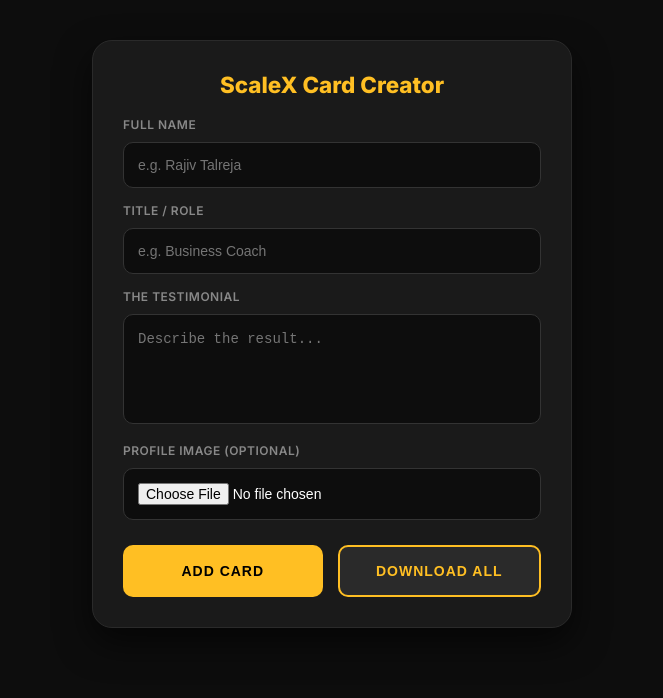
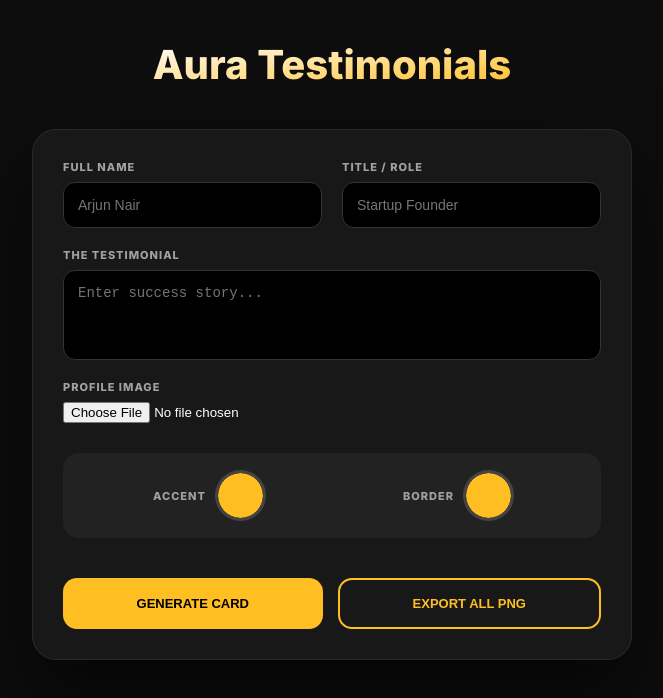
Before and after one commit to minnulekha/TestimonialCard, a plain HTML site: page index.html in a window 1280 px wide. Shown: the whole page, without its empty margins (308-971 px from the left). Drawn offline with Linux system fonts and the light colour scheme.

Commit message:
Updated Features

```diff
--- a/index.html
+++ b/index.html
@@ -3,18 +3,31 @@
 <head>
     <meta charset="UTF-8">
     <meta name="viewport" content="width=device-width, initial-scale=1.0">
-    <title>Final ScaleX Testimonial Generator</title>
+    <title>Aura Testimonials | Ultra HD</title>
 
     <script src="https://html2canvas.hertzen.com/dist/html2canvas.min.js"></script>
 
     <style>
-        /* Modern, professional font */
         @import url('https://fonts.googleapis.com/css2?family=Inter:wght@400;600;700;800&display=swap');
 
+        /* 🛠️ GLOBAL RESET: Prevents overlap and layout shifting */
+        * {
+            box-sizing: border-box;
+            margin: 0;
+            padding: 0;
+        }
+
+        :root {
+            --accent-color: #FFBF23;
+            --border-color: #FFBF23;
+            --bg-dark: #0d0d0d;
+            --card-bg: #000000;
+            --text-gray: #a1a1a1;
+        }
+
         body {
-            background: #0d0d0d; /* Slightly lighter black for contrast */
+            background: var(--bg-dark);
             font-family: 'Inter', sans-serif;
-            margin: 0;
             padding: 40px 20px;
             color: white;
             display: flex;
@@ -22,282 +35,318 @@
             align-items: center;
         }
 
-        /* 🔧 PRO CONTROLS */
+        header {
+            text-align: center;
+            margin-bottom: 40px;
+        }
+
+        header h1 {
+            font-size: 2.5rem;
+            font-weight: 800;
+            background: linear-gradient(to bottom right, #ffffff, var(--accent-color));
+            -webkit-background-clip: text;
+            -webkit-text-fill-color: transparent;
+        }
+
+        /* 🔧 CONTROL PANEL: Grid ensures no field overlap */
         .controls {
-            background: #1a1a1a;
+            background: #181818;
             padding: 30px;
-            border-radius: 20px;
+            border-radius: 24px;
             border: 1px solid #2a2a2a;
             width: 100%;
-            max-width: 480px;
-            margin-bottom: 60px;
-            box-shadow: 0 15px 35px rgba(0,0,0,0.6);
-            box-sizing: border-box;
+            max-width: 600px;
+            margin-bottom: 50px;
+            box-shadow: 0 40px 80px rgba(0,0,0,0.6);
         }
 
-        .controls h2 {
-            margin-top: 0;
-            color: #FFBF23;
-            font-size: 1.4rem;
-            text-align: center;
-            font-weight: 800;
+        .control-grid {
+            display: grid;
+            grid-template-columns: 1fr 1fr;
+            gap: 20px;
+        }
+
+        .full-width { grid-column: span 2; }
+
+        .form-group {
+            display: flex;
+            flex-direction: column;
+            gap: 8px;
         }
 
         .form-label {
-            display: block;
-            margin: 15px 0 5px;
-            font-size: 12px;
-            font-weight: 600;
+            font-size: 11px;
+            font-weight: 800;
             text-transform: uppercase;
-            color: #888;
-            letter-spacing: 0.5px;
+            color: var(--text-gray);
+            letter-spacing: 1px;
         }
 
-        input, textarea {
+        input[type="text"], textarea {
             width: 100%;
-            margin-top: 5px;
             padding: 14px;
-            box-sizing: border-box;
-            border-radius: 10px;
+            border-radius: 12px;
             border: 1px solid #333;
+            background: #000;
+            color: white;
+            font-size: 14px;
             outline: none;
-            background: #0d0d0d;
-            color: white;
-            transition: 0.3s;
-            font-size: 14px;
         }
 
-        input:focus, textarea:focus {
-            border-color: #FFBF23;
+        input:focus, textarea:focus { border-color: var(--accent-color); }
+        textarea { height: 90px; resize: none; }
+
+        /* 🎨 THEME SECTION */
+        .theme-section {
+            grid-column: span 2;
+            display: flex;
+            justify-content: space-around;
+            background: #222;
+            padding: 20px;
+            border-radius: 16px;
+            margin: 10px 0;
         }
 
-        textarea {
-            height: 110px;
-            resize: none;
-            line-height: 1.5;
+        .picker-group {
+            display: flex;
+            align-items: center;
+            gap: 12px;
         }
 
+        input[type="color"] {
+            -webkit-appearance: none;
+            border: none;
+            width: 45px;
+            height: 45px;
+            border-radius: 50%;
+            cursor: pointer;
+            background: none;
+            padding: 0;
+            box-shadow: 0 0 0 3px #444;
+        }
+
+        input[type="color"]::-webkit-color-swatch-wrapper { padding: 0; }
+        input[type="color"]::-webkit-color-swatch { border: none; border-radius: 50%; }
+
         .btn-group {
+            grid-column: span 2;
             display: flex;
             gap: 15px;
-            margin-top: 25px;
+            margin-top: 10px;
         }
 
         button {
             flex: 1;
             padding: 16px;
-            border: none;
-            border-radius: 10px;
+            border-radius: 14px;
             font-weight: 800;
             cursor: pointer;
             text-transform: uppercase;
-            letter-spacing: 1px;
+            font-size: 13px;
+            border: none;
             transition: 0.2s;
-            font-size: 14px;
         }
 
-        .add-btn {
-            background: #FFBF23;
-            color: black;
-        }
+        .add-btn { background: var(--accent-color); color: black; }
+        .dl-btn { background: transparent; color: var(--accent-color); border: 2px solid var(--accent-color); }
+        button:hover { transform: translateY(-2px); filter: brightness(1.1); }
 
-        .add-btn:hover {
-            background: #e5ac1f;
-            transform: translateY(-2px);
-        }
-
-        .dl-btn {
-            background: #2a2a2a;
-            color: #FFBF23;
-            border: 2px solid #FFBF23;
-        }
-
-        .dl-btn:hover {
-            background: #FFBF23;
-            color: black;
-        }
-
-        /* 📦 CARDS GRID */
+        /* 📦 TESTIMONIAL CARD */
         .container {
             display: flex;
             flex-wrap: wrap;
             gap: 30px;
             justify-content: center;
             width: 100%;
-            max-width: 1300px;
+            max-width: 1200px;
+            padding-bottom: 80px;
         }
 
-        /* 🔥 CORRECTED CARD STYLE */
-        /*
-          THE FIX: The border is applied here, on the SAME element as the border-radius.
-          `overflow: hidden` ensures the content inside strictly respects the curve,
-          preventing any black bleed-out at the corners.
-        */
         .testimonial-card {
             background: #000;
-            padding: 45px 35px;
-
-            /* THESE VALUES MUST MATCH TO ELIMINATE THE RECTANGLE BLEED */
-            border-radius: 36px; /* High radius for deep curve */
-            border: 2px solid #FFBF23; /* Border applied directly */
-            overflow: hidden; /* THE CRITICAL PART - clip the content precisely */
-
-            width: 380px; /* Reference Width */
-            min-height: 260px; /* Reference Height */
-
-            box-shadow: 0 10px 40px rgba(255, 191, 35, 0.08);
+            padding: 45px;
+            border-radius: 40px;
+            border: 4px solid var(--border-color);
+            position: relative;
+            width: 440px;
+            min-height: 280px;
             display: flex;
             flex-direction: column;
             box-sizing: border-box;
-            position: relative;
-            transition: 0.3s ease;
+            overflow: hidden;
         }
 
-        .testimonial-card:hover {
-            box-shadow: 0 15px 50px rgba(255, 191, 35, 0.15);
-            transform: translateY(-5px);
+        .delete-btn {
+            position: absolute;
+            top: 25px;
+            right: 25px;
+            background: rgba(255, 60, 60, 0.2);
+            color: #ff4d4d;
+            width: 30px;
+            height: 30px;
+            border-radius: 50%;
+            display: flex;
+            align-items: center;
+            justify-content: center;
+            cursor: pointer;
+            z-index: 10;
         }
 
-        /* 👤 PROFILE */
         .profile {
             display: flex;
             align-items: center;
             gap: 20px;
-            margin-bottom: 30px;
+            margin-bottom: 25px;
         }
 
-        .profile img {
-            width: 65px;
-            height: 65px;
+        /* 🖼️ THE CRYSTAL CLEAR FIX: NO STRETCH, NO BLUR */
+        .img-frame {
+            width: 75px;
+            height: 75px;
             border-radius: 50%;
-            object-fit: cover;
-            border: 2px solid #FFBF23;
-            background: #222;
+            border: 3px solid var(--accent-color);
+            overflow: hidden;
+            flex-shrink: 0;
+            display: flex;
+            align-items: center;
+            justify-content: center;
+            background: #111;
         }
 
-        /* ✍️ TEXT STYLES */
-        .name {
-            font-weight: 700;
-            font-size: 20px;
-            color: #FFBF23;
-            margin: 0;
-            letter-spacing: -0.3px;
+        .img-frame img {
+            width: 100%;
+            height: 100%;
+            object-fit: cover; /* Keeps image sharp and centered */
+            image-rendering: auto;
+            display: block;
         }
 
-        .role {
-            font-size: 15px;
-            color: #888;
-            margin-top: 4px;
-        }
+        .name { font-weight: 800; font-size: 22px; color: var(--accent-color); margin: 0; }
+        .role { font-size: 15px; color: var(--text-gray); margin-top: 4px; }
+        .testimonial-text { font-size: 17px; line-height: 1.7; color: #eee; font-weight: 400; }
 
-        .testimonial-text {
-            font-size: 15px;
-            line-height: 1.75;
-            color: #eee;
-            margin-top: 5px;
-            font-weight: 400;
-            letter-spacing: 0.1px;
+        @media (max-width: 600px) {
+            .control-grid { grid-template-columns: 1fr; }
+            .full-width { grid-column: span 1; }
         }
     </style>
 </head>
 
 <body>
 
+    <header>
+        <h1>Aura Testimonials</h1>
+    </header>
+
     <div class="controls">
-        <h2>ScaleX Card Creator</h2>
+        <div class="control-grid">
+            <div class="form-group">
+                <label class="form-label">Full Name</label>
+                <input type="text" id="nameInput" placeholder="Arjun Nair">
+            </div>
+            <div class="form-group">
+                <label class="form-label">Title / Role</label>
+                <input type="text" id="roleInput" placeholder="Startup Founder">
+            </div>
+            <div class="form-group full-width">
+                <label class="form-label">The Testimonial</label>
+                <textarea id="textInput" placeholder="Enter success story..."></textarea>
+            </div>
+            <div class="form-group full-width">
+                <label class="form-label">Profile Image</label>
+                <input type="file" id="imageInput" accept="image/*">
+            </div>
 
-        <label class="form-label">Full Name</label>
-        <input type="text" id="nameInput" placeholder="e.g. Rajiv Talreja">
+            <div class="theme-section">
+                <div class="picker-group">
+                    <label class="form-label" style="margin:0">Accent</label>
+                    <input type="color" id="accentPicker" value="#FFBF23" oninput="updateTheme()">
+                </div>
+                <div class="picker-group">
+                    <label class="form-label" style="margin:0">Border</label>
+                    <input type="color" id="borderPicker" value="#FFBF23" oninput="updateTheme()">
+                </div>
+            </div>
 
-        <label class="form-label">Title / Role</label>
-        <input type="text" id="roleInput" placeholder="e.g. Business Coach">
-
-        <label class="form-label">The Testimonial</label>
-        <textarea id="textInput" placeholder="Describe the result..."></textarea>
-
-        <label class="form-label">Profile Image (optional)</label>
-        <input type="file" id="imageInput" accept="image/*">
-
-        <div class="btn-group">
-            <button class="add-btn" onclick="addCard()">Add Card</button>
-            <button class="dl-btn" onclick="downloadAll()">Download All</button>
+            <div class="btn-group">
+                <button class="add-btn" onclick="addCard()">Generate Card</button>
+                <button class="dl-btn" onclick="downloadAll()">Export All PNG</button>
+            </div>
         </div>
     </div>
 
-    <div class="container" id="cardContainer">
-        </div>
+    <div class="container" id="cardContainer"></div>
 
     <script>
+        function updateTheme() {
+            const accent = document.getElementById("accentPicker").value;
+            const border = document.getElementById("borderPicker").value;
+            document.documentElement.style.setProperty('--accent-color', accent);
+            document.documentElement.style.setProperty('--border-color', border);
+        }
+
         function addCard() {
             const nameInput = document.getElementById("nameInput");
             const roleInput = document.getElementById("roleInput");
             const textInput = document.getElementById("textInput");
             const imageInput = document.getElementById("imageInput");
 
-            const name = nameInput.value || "Your Name";
-            const role = roleInput.value || "Your Role";
-            const text = textInput.value || "Testimonial text goes here. The card will now draw the curve from the actual yellow border, leaving no black corners bleeding out.";
+            const name = nameInput.value || "Arjun Nair";
+            const role = roleInput.value || "Startup Founder";
+            const text = textInput.value || "The quality of these cards is now perfect. No blur, no stretching, just premium design.";
             const file = imageInput.files[0];
 
             if (file) {
                 const reader = new FileReader();
-                reader.onload = function(e) {
-                    createCard(name, role, text, e.target.result);
-                };
+                reader.onload = (e) => createCard(name, role, text, e.target.result);
                 reader.readAsDataURL(file);
             } else {
-                // Default placeholder image
-                createCard(name, role, text, "https://via.placeholder.com/150/222/FFBF23?text=Profile");
+                createCard(name, role, text, `https://ui-avatars.com/api/?name=${name}&background=222&color=fff`);
             }
 
-            // Optional: Auto-clear form after addition
-            nameInput.value = "";
-            roleInput.value = "";
-            textInput.value = "";
-            imageInput.value = "";
+            nameInput.value = ""; roleInput.value = ""; textInput.value = ""; imageInput.value = "";
         }
 
-        function createCard(name, role, text, image) {
+        function createCard(name, role, text, imageSrc) {
             const card = document.createElement("div");
             card.className = "testimonial-card";
 
             card.innerHTML = `
+                <div class="delete-btn" onclick="this.parentElement.remove()" data-html2canvas-ignore="true">×</div>
                 <div class="profile">
-                    <img src="${image}" alt="${name}">
+                    <div class="img-frame">
+                        <img src="${imageSrc}" alt="profile">
+                    </div>
                     <div>
                         <p class="name">${name}</p>
                         <p class="role">${role}</p>
                     </div>
                 </div>
-                <div class="testimonial-text">${text}</div>
+                <div class="testimonial-text">"${text}"</div>
             `;
-
             document.getElementById("cardContainer").appendChild(card);
         }
 
         function downloadAll() {
             const cards = document.querySelectorAll(".testimonial-card");
-            if (cards.length === 0) {
-                alert("Please add at least one card first!");
-                return;
-            }
+            if (cards.length === 0) return alert("Add a card first!");
 
             cards.forEach((card, index) => {
-                // scale: 4 for ultimate crispness on high-res displays
                 html2canvas(card, {
-                    scale: 4,
-                    backgroundColor: null, /* CRITICAL: Must be null to respect the parent's radius/overflow */
+                    scale: 5,               // MAX High Quality
+                    backgroundColor: null,
+                    useCORS: true,
+                    allowTaint: true,
                     logging: false,
-                    useCORS: true
+                    imageTimeout: 0
                 }).then(canvas => {
                     const link = document.createElement("a");
-                    link.download = `ScaleX_testimonial_${index + 1}.png`;
-                    link.href = canvas.toDataURL("image/png");
+                    link.download = `Aura_Testimonial_${index + 1}.png`;
+                    link.href = canvas.toDataURL("image/png", 1.0);
                     link.click();
                 });
             });
         }
     </script>
-
 </body>
 </html>
```
